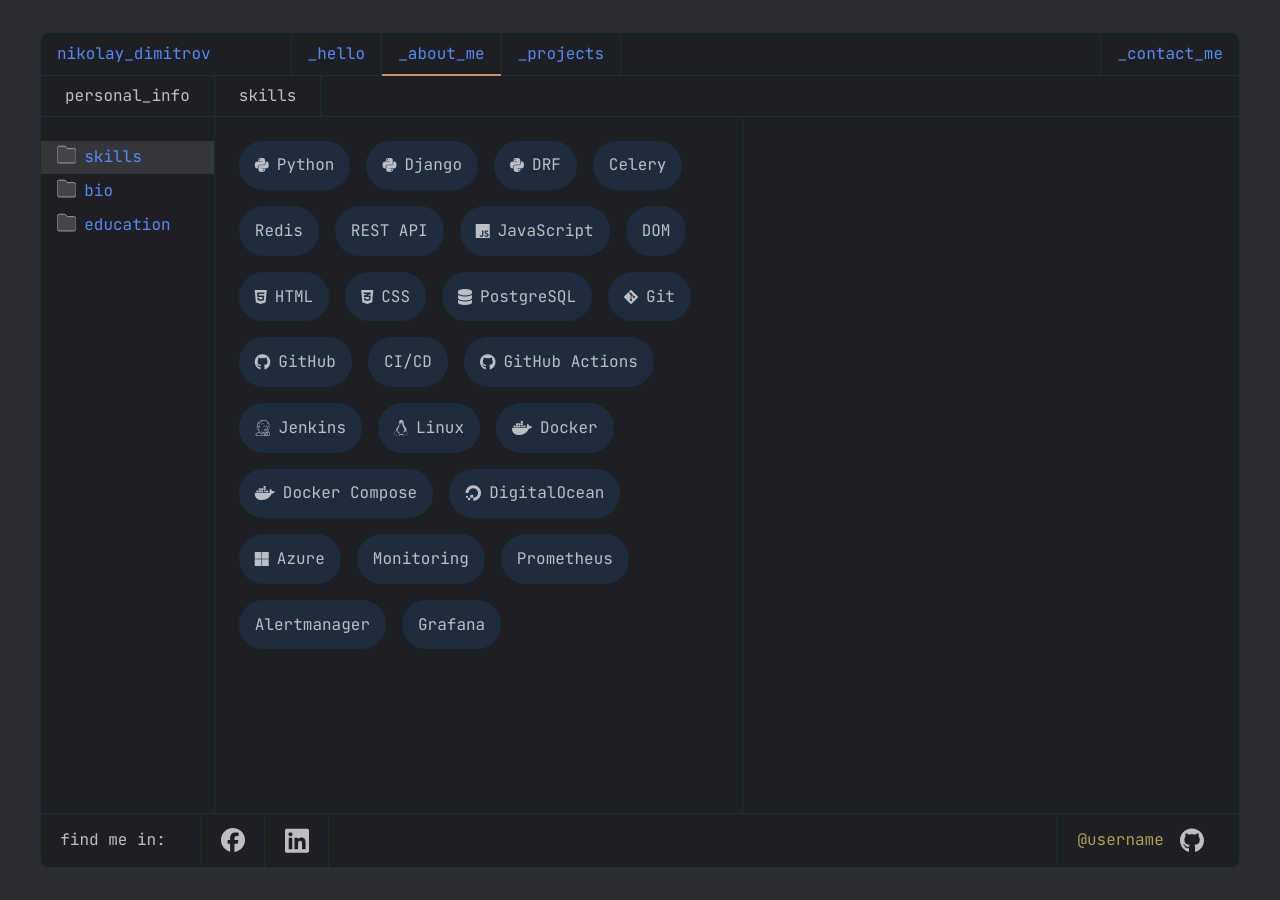
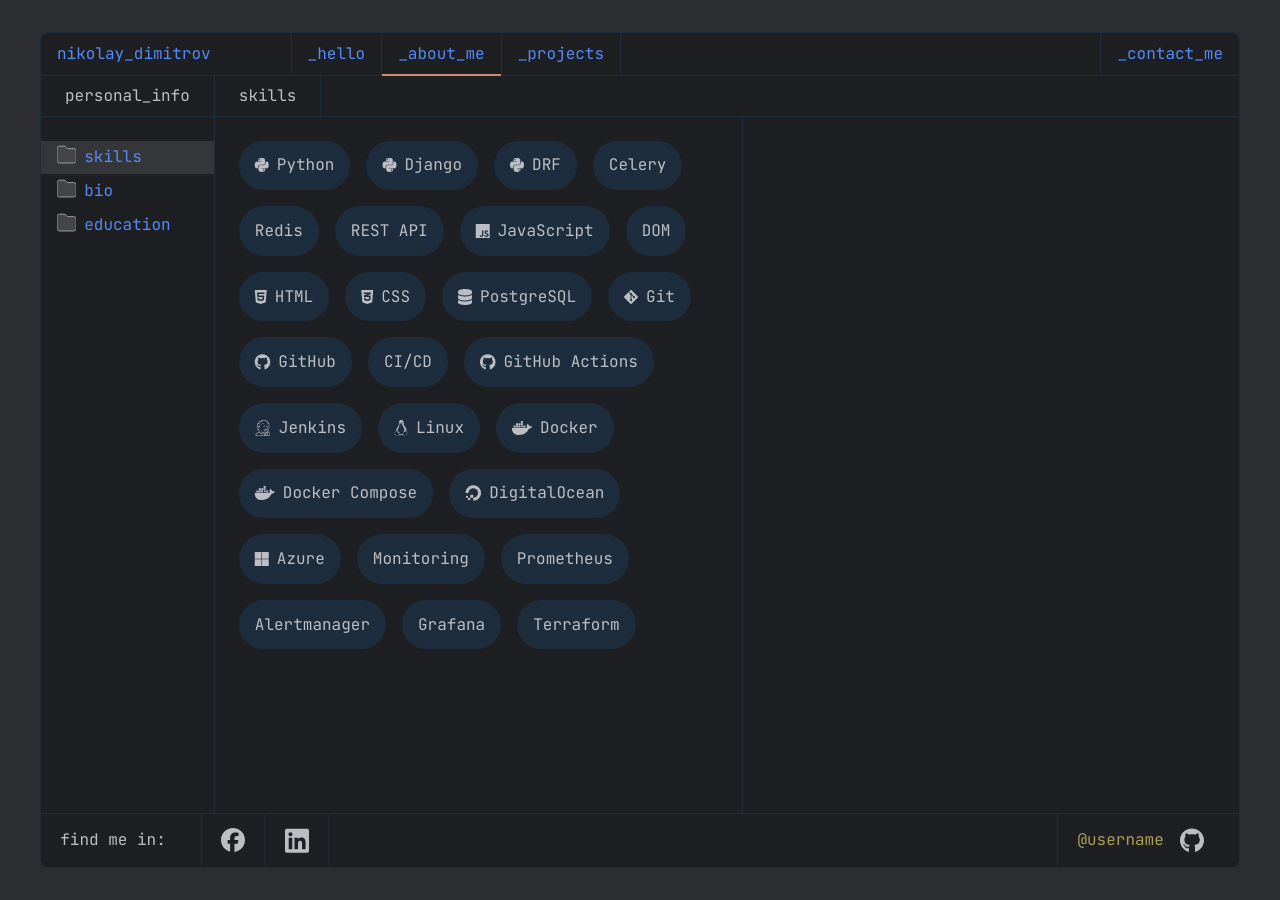
Before and after one commit to nikolay-dimitrov256/dev-portfolio, a Jekyll site: the page built from about.md, in a window 1280 px wide. Built offline with Jekyll 4.4.1, drawn with Linux system fonts in a browser that asks for light colours.

Commit message:
Added new skill

```diff
--- a/about.md
+++ b/about.md
@@ -62,6 +62,7 @@ permalink: /about/
                         <p>Prometheus</p>
                         <p>Alertmanager</p>
                         <p>Grafana</p>
+                        <p>Terraform</p>
                     </div>
                 </div>
             </div>
```
